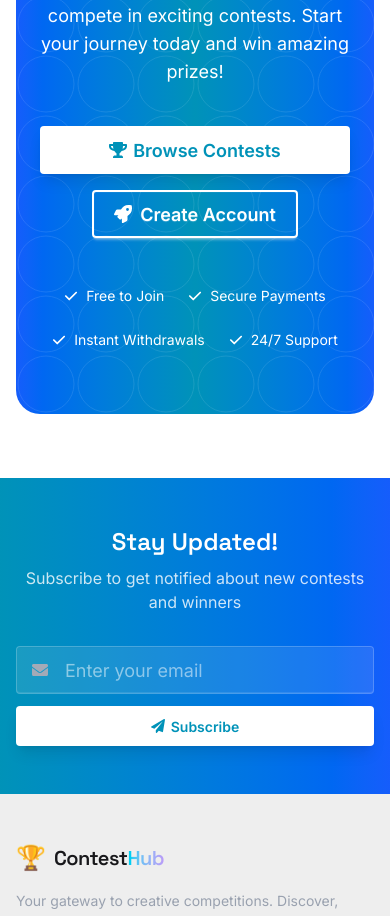
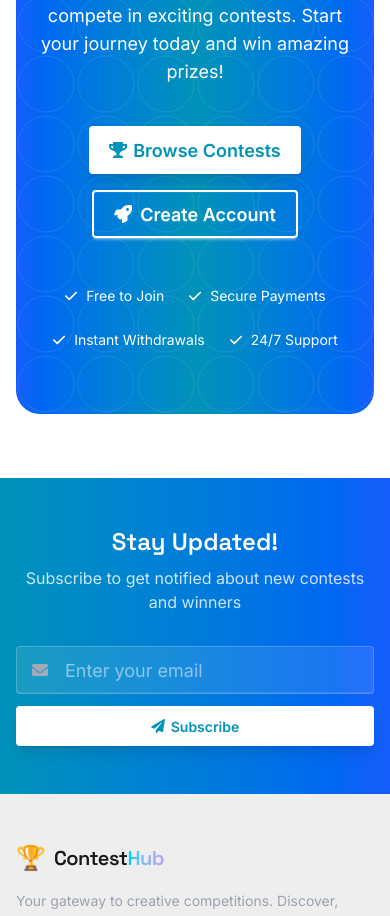
Before and after one commit to mobassirrehman/contestHub-client, a React (Vite) app: page / in a window 390 px wide. Shown: the part 7520-8436 px from the top of the page. Built offline with nearby package versions, Linux system fonts and the light colour scheme; no server answers.

Commit message:
CTA btn responsive fixed

```diff
--- a/src/pages/CTASection/CTASection.jsx
+++ b/src/pages/CTASection/CTASection.jsx
@@ -56,7 +56,7 @@
               whileInView={{ opacity: 1, y: 0 }}
               viewport={{ once: true }}
               transition={{ delay: 0.2 }}
-              className="flex flex-col sm:flex-row gap-4 justify-center"
+              className="flex flex-col sm:flex-row gap-4 justify-center items-center sm:items-stretch"
             >
               <Link
                 to="/all-contests"
```
